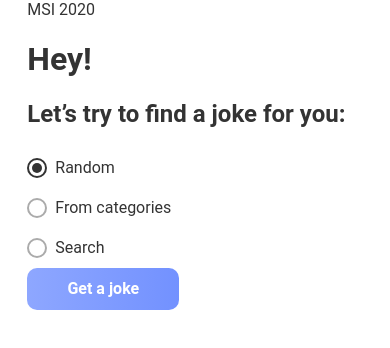
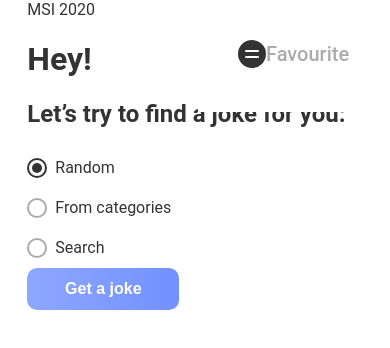
Before and after one commit to kdrshvolia/msi2020-frontend-development-test, a React (Create React App) app: page / in a window 390 px wide. Shown: the top 348 px of the page. Built offline with nearby package versions, Linux system fonts and the light colour scheme; no server answers.

Commit message:
Adds responsive SideBar

```diff
--- a/src/StyledComponents.js
+++ b/src/StyledComponents.js
@@ -1,11 +1,12 @@
 import { createGlobalStyle } from 'styled-components';
 
 const GlobalStyle = createGlobalStyle`
-  body {
+  body, html {
    font-family: Roboto;
     font-style: normal;
-  font-weight: normal;
-  color: #333333;
+    font-weight: normal;
+    color: #333333;
+    height: 100%;
   }
 `;
 
--- a/src/components/Board/Board.js
+++ b/src/components/Board/Board.js
@@ -3,8 +3,20 @@ import PropTypes from 'prop-types';
 import SearchJokeForm from '../SearchJokeForm/SearchJokeForm';
 import JokesList from '../JokesList/JokesList';
 import Header from '../Header/Header';
-import { BoardWrapper, Favorites, Search } from './StyledComponents';
+import {
+  BoardWrapper,
+  Favorites,
+  FavoritesBtn,
+  FavoritesList,
+  Search,
+  SideBarOverlay,
+} from './StyledComponents';
 import MainLogo from '../MainLogo/MainLogo';
+import FavoritesHeader from '../FavoritesHeader/FavoritesHeader';
+import BurgerBtn from '../../images/favorites-burger-btn.svg';
+import CrossBtn from '../../images/favorites-cross-btn.svg';
+import { FavoritedHeader } from '../FavoritesHeader/StyledComponents';
+import FavSideBar from '../FavSideBar/FavSideBar';
 
 const Board = ({
   setInputText,
@@ -18,6 +30,8 @@ const Board = ({
   jokes,
   toggleFav,
   favoritedJokes,
+  isSideBarOpened,
+  setOpened,
 }) => {
   return (
     <BoardWrapper>
@@ -44,7 +58,10 @@ const Board = ({
           />
         )}
       </Search>
+      <SideBarOverlay isSideBarOpened={isSideBarOpened} />
       <Favorites>
+        <FavoritesHeader title="Favourite" />
+        <FavoritesList>
           {Object.keys(favoritedJokes).length === 0 ? null : (
             <JokesList
               jokesList={Object.values(favoritedJokes)}
@@ -52,6 +69,16 @@ const Board = ({
               isFavoritedList
             />
           )}
+        </FavoritesList>
+      </Favorites>
+      <Favorites isSideBarOpened={isSideBarOpened}>
+        <FavSideBar
+          favoritedJokes={favoritedJokes}
+          toggleFav={toggleFav}
+          isFavoritedList
+          isSideBarOpened={isSideBarOpened}
+          setOpened={setOpened}
+        />
       </Favorites>
     </BoardWrapper>
   );
--- a/src/components/Board/StyledComponents.js
+++ b/src/components/Board/StyledComponents.js
@@ -3,6 +3,13 @@ import styled, { css } from 'styled-components';
 const BoardWrapper = styled.div`
   display: flex;
   max-width: 100%;
+  position: relative;
+  flex-direction: row;
+  justify-content: center;
+  align-items: stretch;
+  flex: 2;
+  overflow-y: auto;
+  min-height: 100vh;
 `;
 
 const Favorites = styled.div`
@@ -12,8 +19,21 @@ const Favorites = styled.div`
   background: #f8f8f8;
   box-sizing: border-box;
   padding: 40px;
-  @media (max-width: 1040px) {
+  @media (max-width: 992px) {
     display: none;
+  }
+
+  &:last-of-type {
+    display: none;
+    background: #ffffff;
+    @media (max-width: 992px) {
+      background: ${(props) => (props.isSideBarOpened ? '#f8f8f8' : '#ffffff')};
+      display: block;
+      position: absolute;
+      top: 0;
+      right: 0;
+      transition: all 0.5s ease;
+    }
   }
 `;
 
@@ -21,9 +41,46 @@ const Search = styled.div`
   @media only screen and (min-width: 1200px) {
     flex-basis: 60%;
   }
-  @media only screen and (max-width: 768px) {
+  @media only screen and (max-width: 1200px) {
     flex-basis: 100%;
   }
   padding: 0 7%;
 `;
-export { BoardWrapper, Favorites, Search };
+
+const FavoritesBtn = styled.div`
+  display: none;
+  @media (max-width: 1040px) {
+    display: block;
+  }
+`;
+
+const FavSection = styled.aside`
+  @media (max-width: 992px) {
+    position: absolute;
+    top: 0;
+    right: 0;
+    z-index: 2;
+  }
+`;
+
+const FavoritesList = styled.div`
+  @media (max-width: 1200px) {
+    display: ${(props) => (props.isSideBarOpened ? 'flex' : 'none')};
+    z-index: 2;
+  }
+`;
+
+const SideBarOverlay = styled.div`
+  position: fixed;
+  background: rgba(0, 0, 0, 0.3);
+  height: 100%;
+  top: 0;
+  left: 0;
+  width: 100%;
+  display: ${(props) => (props.isSideBarOpened ? 'block' : 'none')};
+   @media (min-width: 992px) {
+    display: none;
+   }
+  }
+`;
+export { BoardWrapper, Favorites, Search, FavoritesList, FavoritesBtn, SideBarOverlay };
--- a/src/components/Button/StyledComponents.js
+++ b/src/components/Button/StyledComponents.js
@@ -6,8 +6,6 @@ const SearchButton = styled.button`
   height: 42px;
   background: linear-gradient(92.01deg, #8ea7ff 0%, #7291ff 100%);
   border-radius: 10px;
-  font-family: Roboto;
-  font-style: normal;
   font-weight: bold;
   font-size: 16px;
   line-height: 22px;
--- a/src/components/CategoryItem/StyledComponents.js
+++ b/src/components/CategoryItem/StyledComponents.js
@@ -10,8 +10,6 @@ const Item = styled.div`
   box-sizing: border-box;
   border-radius: 6px;
   padding: 6px 15px;
-  font-family: Roboto;
-  font-style: normal;
   font-weight: 500;
   font-size: 12px;
   line-height: 16px;
--- /dev/null
+++ b/src/components/FavSideBar/FavSideBar.js
@@ -0,0 +1,35 @@
+import React, { Component } from 'react';
+import { Favorites, FavoritesBtn, FavoritesList } from '../Board/StyledComponents';
+import BurgerBtn from '../../images/favorites-burger-btn.svg';
+import CrossBtn from '../../images/favorites-cross-btn.svg';
+import FavoritesHeader from '../FavoritesHeader/FavoritesHeader';
+import JokesList from '../JokesList/JokesList';
+import { HamburgerIcon, Header } from './StyledComponents'
+
+const FavSideBar = ({ favoritedJokes, toggleFav, isFavoritedList, isSideBarOpened, setOpened }) => {
+  const setOpen = () => {
+    setOpened();
+  };
+  return (
+    <aside>
+      <Header>
+        {' '}
+        <HamburgerIcon>
+          <img src={isSideBarOpened ? CrossBtn : BurgerBtn} alt="" onClick={setOpen} />
+        </HamburgerIcon>
+        <FavoritesHeader title="Favourite" />
+      </Header>
+      <FavoritesList isSideBarOpened={isSideBarOpened}>
+        {Object.keys(favoritedJokes).length === 0 ? null : (
+          <JokesList
+            jokesList={Object.values(favoritedJokes)}
+            toggleFav={toggleFav}
+            isFavoritedList
+          />
+        )}
+      </FavoritesList>
+    </aside>
+  );
+};
+
+export default FavSideBar;
--- /dev/null
+++ b/src/components/FavSideBar/StyledComponents.js
@@ -0,0 +1,11 @@
+import styled from 'styled-components';
+
+const Header = styled.div`
+  display: flex;
+`;
+
+const HamburgerIcon = styled.div`
+  cursor: pointer;
+`;
+
+export { Header, HamburgerIcon };
--- a/src/components/FavoritesHeader/FavoritesHeader.js
+++ b/src/components/FavoritesHeader/FavoritesHeader.js
@@ -1,7 +1,8 @@
 import React from 'react';
+import { FavoritedHeader } from './StyledComponents';
 
-const FavoritesHeader = (title) => {
-  return <div>{title}</div>;
+const FavoritesHeader = ({ title }) => {
+  return <FavoritedHeader>{title}</FavoritedHeader>;
 };
 
 export default FavoritesHeader;
--- a/src/components/FavoritesHeader/StyledComponents.js
+++ b/src/components/FavoritesHeader/StyledComponents.js
@@ -0,0 +1,12 @@
+import styled, { css } from 'styled-components';
+
+const FavoritedHeader = styled.h3`
+  width: 84px;
+  font-weight: 500;
+  font-size: 20px;
+  line-height: 28px;
+  color: #ababab;
+  margin: 0;
+`;
+
+export { FavoritedHeader };
--- a/src/components/JokeContainer/StyledComponents.js
+++ b/src/components/JokeContainer/StyledComponents.js
@@ -40,7 +40,7 @@ const JokeWrapper = styled.div`
   background: ${(props) => (props.isInFavoritedList ? '#ffffff' : '#f8f8f8')};
   border-radius: 20px;
   box-sizing: border-box;
-  padding: ${(props) => (props.isInFavoritedList ? '20px' : '45px')};
+  padding: ${(props) => (props.isInFavoritedList ? '5%' : '45px')};
   font-weight: normal;
   align-items: top;
   margin: 10px 0;
--- a/src/hocs/withBoard/withBoard.js
+++ b/src/hocs/withBoard/withBoard.js
@@ -17,6 +17,7 @@ const withBoard = (WrappedComponent) => {
       categories: [],
       showCategories: 4,
       inputText: '',
+      isSideBarOpened: false,
     };
 
     componentDidMount() {
@@ -62,6 +63,13 @@ const withBoard = (WrappedComponent) => {
       });
     };
 
+    setOpened = () => {
+      const { isSideBarOpened } = this.state;
+      this.setState({
+        isSideBarOpened: !isSideBarOpened,
+      });
+    };
+
     getCategories = () => {
       const { categories, showCategories } = this.state;
       apiCall('https://api.chucknorris.io/jokes/categories').then((data) => {
@@ -104,7 +112,14 @@ const withBoard = (WrappedComponent) => {
     };
 
     render() {
-      const { chosenOption, chosenCategory, categories, jokes, favoritedJokes } = this.state;
+      const {
+        chosenOption,
+        chosenCategory,
+        categories,
+        jokes,
+        favoritedJokes,
+        isSideBarOpened,
+      } = this.state;
       return (
         <WrappedComponent
           toggleFav={this.toggleFav}
@@ -118,6 +133,8 @@ const withBoard = (WrappedComponent) => {
           jokes={jokes}
           favoritedJokes={favoritedJokes}
           categories={categories}
+          isSideBarOpened={isSideBarOpened}
+          setOpened={this.setOpened}
         />
       );
     }
```
Also changed, not shown: src/images/favorites-burger-btn.svg (added), src/images/favorites-cross-btn.svg (added). Lines whose indentation alone changed are shown as unchanged.
